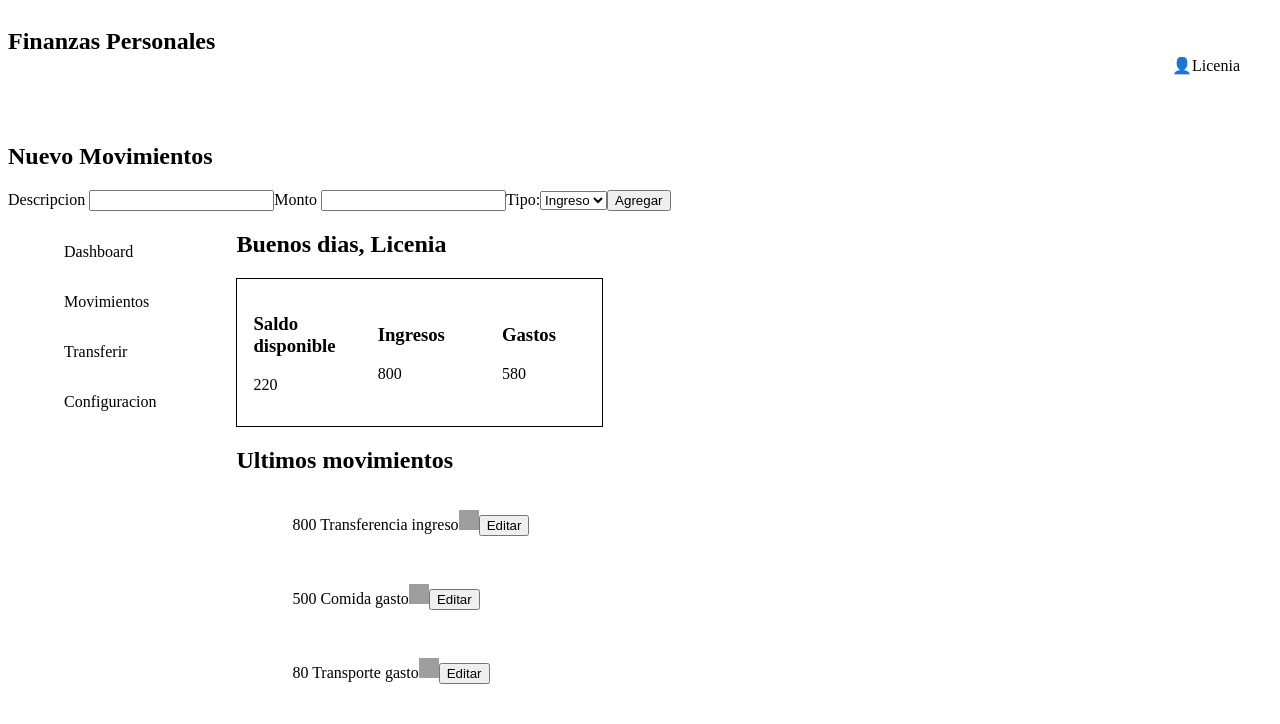
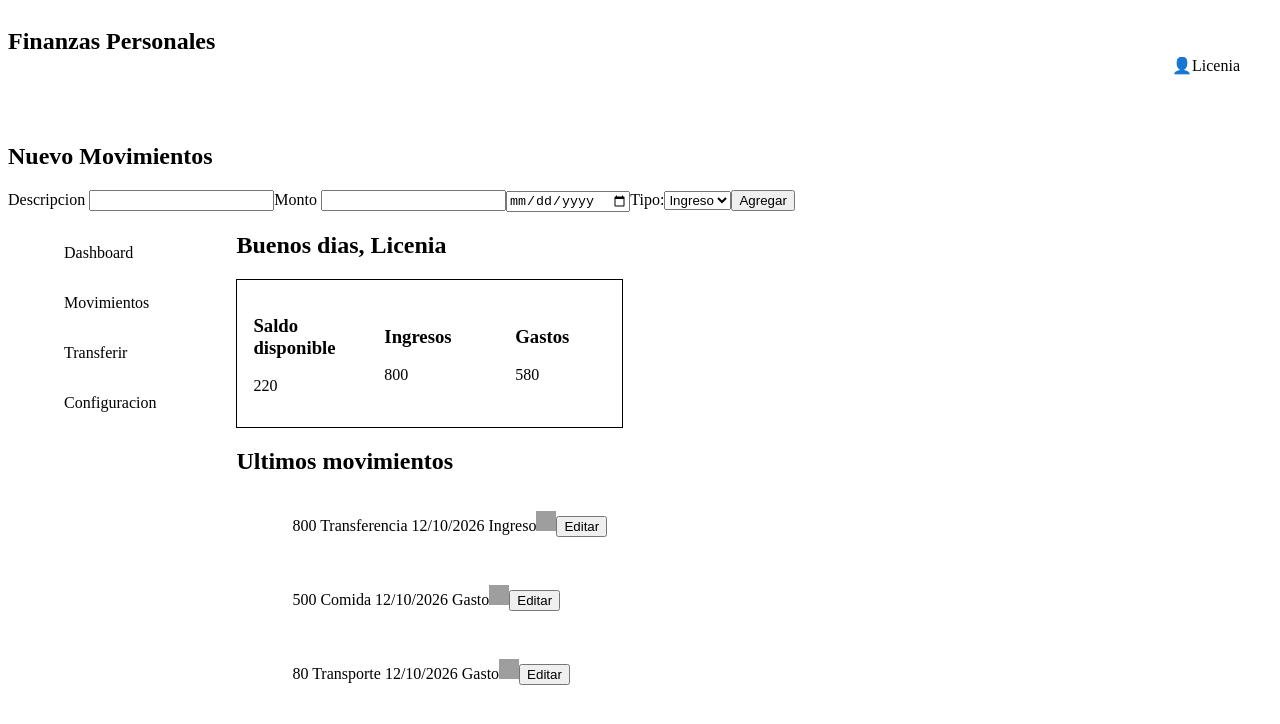
Before and after one commit to Licenia/dashboard-financiero, a React (Vite) app: page / in a window 1280 px wide. Shown: the top 724 px of the page. Built offline with nearby package versions, Linux system fonts and the light colour scheme; grey boxes are pictures that could not be loaded.

Commit message:
feat(movimientos): añade fecha a los movimientos

```diff
--- a/src/App.tsx
+++ b/src/App.tsx
@@ -11,19 +11,22 @@ function App() {
       id: 1,
       monto: 800,
       descripcion: "Transferencia",
-      tipo: "ingreso",
+      tipo: "Ingreso",
+      fecha: "2026-10-12",
     },
     {
       id: 2,
       monto: 500,
       descripcion: "Comida",
-      tipo: "gasto",
+      tipo: "Gasto",
+      fecha: "2026-10-12",
     },
     {
       id: 3,
       monto: 80,
       descripcion: "Transporte",
-      tipo: "gasto",
+      tipo: "Gasto",
+      fecha: "2026-10-12"
     },
   ]);
 
@@ -33,11 +36,11 @@ function App() {
   }
   // filtra  y suma los montos de gastos e ingresos
   const gastos = movimientos
-    .filter((mov) => mov.tipo === "gasto")
+    .filter((mov) => mov.tipo === "Gasto")
     .reduce((acumulador, gasto) => acumulador + gasto.monto, 0);
 
   const ingresos = movimientos
-    .filter((mov) => mov.tipo === "ingreso")
+    .filter((mov) => mov.tipo === "Ingreso")
     .reduce((acumulador, ingreso) => acumulador + ingreso.monto, 0);
 
   // Funcion para eliminar movimientos registrados
@@ -93,6 +96,7 @@ function App() {
               monto={movimiento.monto}
               descripcion={movimiento.descripcion}
               tipo={movimiento.tipo}
+              fecha={movimiento.fecha}
               onDelete={deleteRegister}
               onEdit={editRegister}
             />
--- a/src/components/FormularioMovimientos.tsx
+++ b/src/components/FormularioMovimientos.tsx
@@ -8,7 +8,8 @@ function Formulario({
 }) {
   const [descripcion, setDescripcion] = useState("");
   const [monto, setMonto] = useState("");
-  const [tipo, setTipo] = useState<"ingreso" | "gasto">("ingreso");
+  const [tipo, setTipo] = useState<"Ingreso" | "Gasto">("Ingreso");
+  const [fecha, setFecha] = useState("");
   const [error, setError] = useState("");
 
   const manejarEnvio = (evento: React.FormEvent<HTMLFormElement>) => {
@@ -34,6 +35,7 @@ function Formulario({
       descripcion: cadenaLimpia,
       monto: montoNumerico,
       tipo,
+      fecha
     };
 
 
@@ -43,6 +45,7 @@ function Formulario({
     // Limpia los inputs
     setDescripcion("");
     setMonto("");
+    setFecha("")
     setError("")
   };
 
@@ -60,15 +63,17 @@ function Formulario({
         value={monto}
         onChange={(evento) => setMonto(evento.target.value)}
       />
+      <input type="date" value={fecha} onChange={(evento) => setFecha(evento.target.value)} required ></input>
       <label>Tipo:</label>
       <select
         value={tipo}
         onChange={(evento) =>
-          setTipo(evento.target.value as "ingreso" | "gasto")
+          setTipo(evento.target.value as "Ingreso" | "Gasto")
         }
+        required
       >
-        <option value="ingreso">Ingreso</option>
-        <option value="gasto">Gasto</option>
+        <option value="Ingreso">Ingreso</option>
+        <option value="Gasto">Gasto</option>
       </select>
       <button type="submit">Agregar</button>
     </form>
--- a/src/components/Movimientos.tsx
+++ b/src/components/Movimientos.tsx
@@ -5,21 +5,32 @@ export type MovimientosProps = {
   id: number;
   monto: number;
   descripcion: string;
-  tipo: "ingreso" | "gasto";
+  tipo: "Ingreso" | "Gasto";
+  fecha: string;
   onDelete: (id: number) => void;
   onEdit: (id: number, nuevosDatos: Omit<Movimiento, "id">) => void;
 };
+
+
+function formatearFecha(fecha: string): string {
+  if (!fecha) return "";
+
+  const [anio, mes, dia] = fecha.split("-");
+  return `${dia}/${mes}/${anio}`;
+}
+
 
 function Movimientos(props: MovimientosProps) {
   const [editando, setEditando] = useState(false);
   const [descripcionEditar, setDescripcionEditar] = useState(props.descripcion);
   const [montoEditar, setMontoEditar] = useState(props.monto);
   const [tipoEditar, setTipoEditar] = useState(props.tipo);
+  const [fechaEditar, setFechaEditar] = useState(props.fecha);
   return (
     <div>
       <ul className="list">
         <li>
-          {props.monto} {props.descripcion} {props.tipo}
+          {props.monto} {props.descripcion} {formatearFecha(props.fecha)} {props.tipo}
           <img
             className="btn-delete"
             width="20"
@@ -45,12 +56,13 @@ function Movimientos(props: MovimientosProps) {
               <select
                 value={tipoEditar}
                 onChange={(e) =>
-                  setTipoEditar(e.target.value as "ingreso" | "gasto")
+                  setTipoEditar(e.target.value as "Ingreso" | "Gasto")
                 }
               >
                 <option value="ingreso">Ingreso</option>
                 <option value="gasto">Gasto</option>
               </select>
+              <input type="date" value={fechaEditar} onChange={(e)=> setFechaEditar(e.target.value)}/>
 
               <button
                 onClick={() => {
@@ -58,6 +70,7 @@ function Movimientos(props: MovimientosProps) {
                     descripcion: descripcionEditar,
                     monto: montoEditar,
                     tipo: tipoEditar,
+                    fecha: fechaEditar
                   });
                   setEditando(false);
                 }}
--- a/src/types/movimientos.ts
+++ b/src/types/movimientos.ts
@@ -3,5 +3,6 @@ export type Movimiento = {
     id: number
     monto: number
     descripcion: string
-    tipo: "ingreso" | "gasto"
+    tipo: "Ingreso" | "Gasto"
+    fecha: string
 }
```
